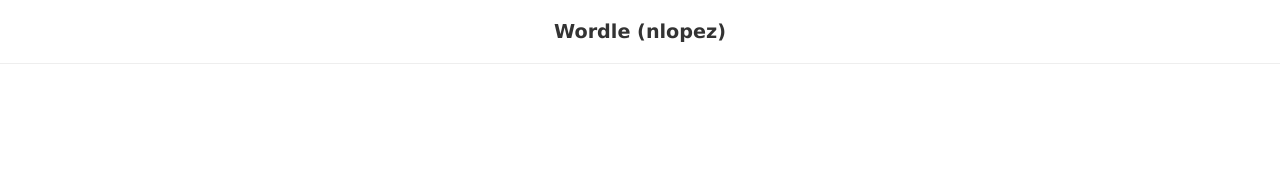
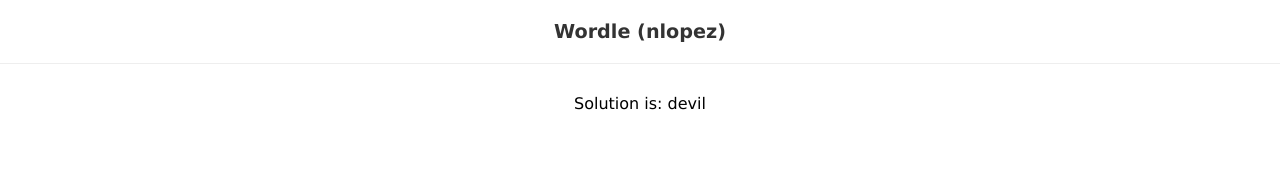
Before and after one commit to noel-lopez/react-wordle, a React (Vite) app: page / in a window 1280 px wide. Shown: the top 184 px of the page. Built offline with nearby package versions, Linux system fonts and the light colour scheme; data requests are answered from the project's data file.

Commit message:
json-server and random solution on start

```diff
--- /dev/null
+++ b/data/db.json
@@ -0,0 +1,19 @@
+{
+  "solutions": [
+    {"id": 1, "word": "luffy"},
+    {"id": 2, "word": "anime"},
+    {"id": 3, "word": "sword"},
+    {"id": 4, "word": "manga"},
+    {"id": 5, "word": "piece"},
+    {"id": 6, "word": "otaku"},
+    {"id": 7, "word": "chibi"},
+    {"id": 8, "word": "devil"},
+    {"id": 9, "word": "fruit"},
+    {"id": 10, "word": "shank"},
+    {"id": 11, "word": "waves"},
+    {"id": 12, "word": "boats"},
+    {"id": 13, "word": "water"},
+    {"id": 14, "word": "enies"},
+    {"id": 15, "word": "lobby"}
+  ]
+}
--- a/package.json
+++ b/package.json
@@ -6,7 +6,8 @@
   "scripts": {
     "dev": "vite",
     "build": "vite build",
-    "preview": "vite preview"
+    "preview": "vite preview",
+    "json": "json-server ./data/db.json --port 3001"
   },
   "dependencies": {
     "react": "^18.2.0",
@@ -16,6 +17,7 @@
     "@types/react": "^18.0.26",
     "@types/react-dom": "^18.0.9",
     "@vitejs/plugin-react": "^3.0.0",
+    "json-server": "^0.17.1",
     "vite": "^4.0.0"
   }
 }
--- a/src/App.jsx
+++ b/src/App.jsx
@@ -1,9 +1,23 @@
+import { useEffect, useState } from "react"
 
 function App() {
+  const [solution, setSolution] = useState(null)
+
+  useEffect( () => {
+    fetch('http://localhost:3001/solutions')
+      .then(res => res.json())
+      .then(json => {
+        // random int between 0 & 14
+        const randomIndex = Math.floor(Math.random()*json.length)
+        const randomSolution = json[randomIndex].word
+        setSolution(randomSolution)
+      })
+  }, [])
 
   return (
     <div className="App">
       <h1>Wordle (nlopez)</h1>
+      {solution && <div>Solution is: {solution}</div>}
     </div>
   )
 }
@@ -17,7 +31,7 @@
   -- intentos pasados
     -- un array de intentos pasados
     -- cada intento pasado es un array de objetos [{}, {}, {}, {}, {}]
-    -- cada objeto representar una letra de la palabra de dicho intento {letter: 'a', color: 'yellow'}
+    -- cada objeto representa una letra de la palabra de dicho intento {letter: 'a', color: 'yellow'}
   -- intento actual
     -- string 'luffy'
   -- letras del teclado
```
Also changed, not shown: 1 other file (tests, documents, lock files or other folders).
